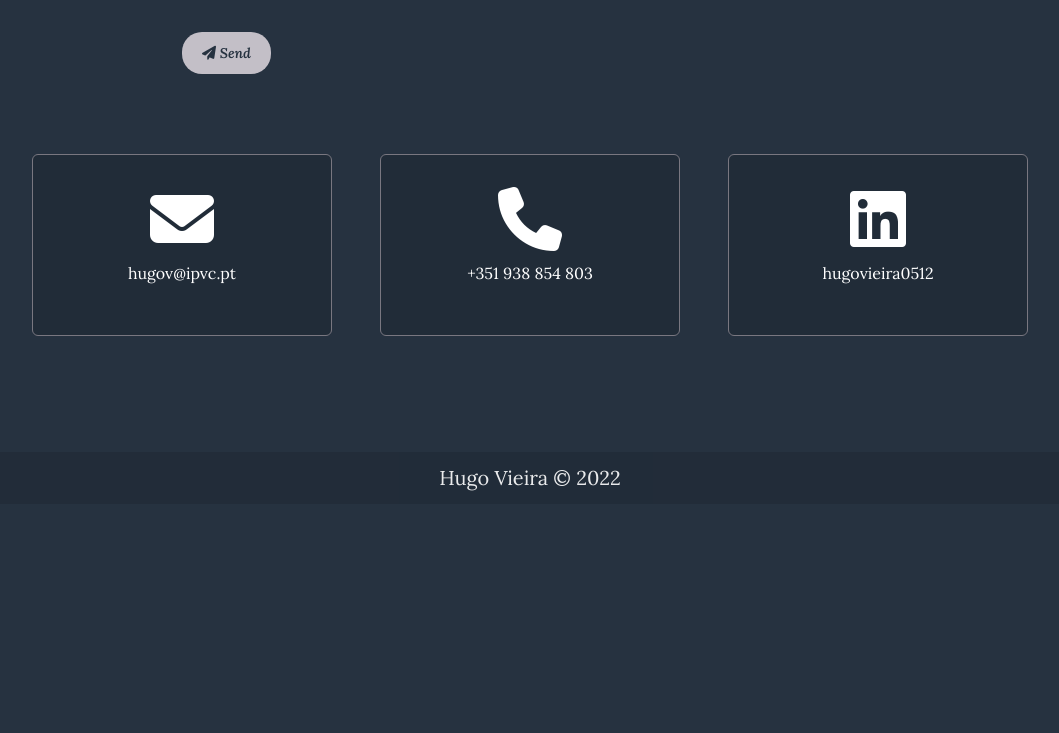
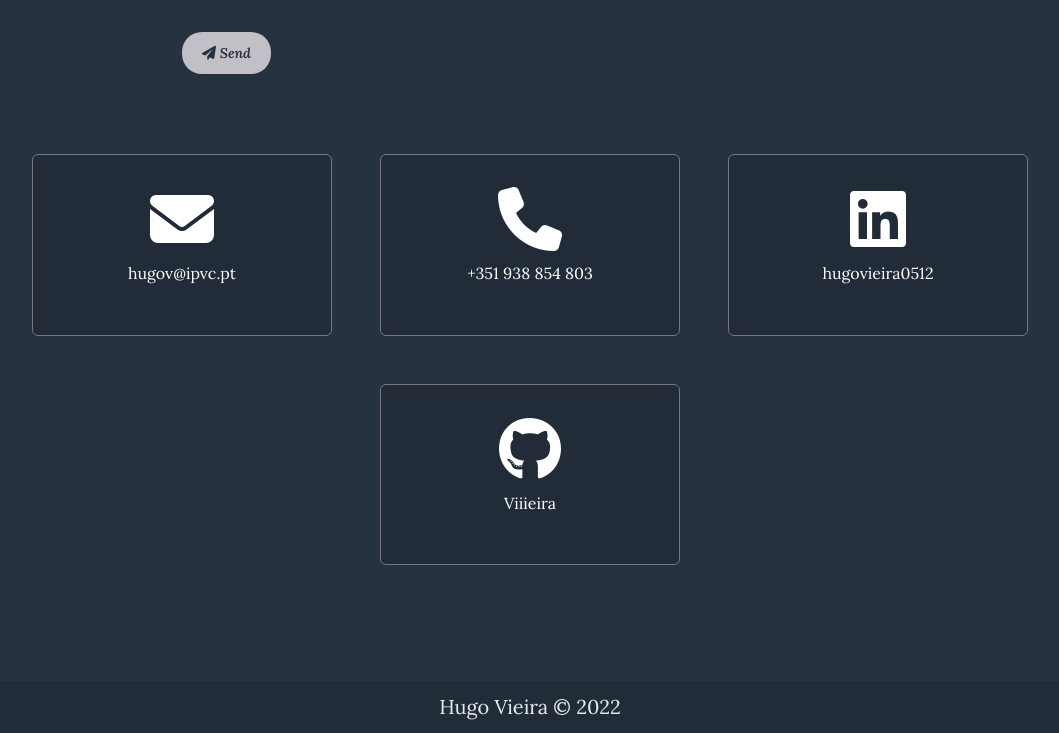
Before and after one commit to Viiieira/trabalhoSIR, a plain HTML site: page index.html in a window 1280 px wide. Shown: the part 4178-4911 px from the top of the page, without its empty margins (110-1169 px from the left). Before the commit the page ends 4682 px from the top, so only its background shows below. Drawn offline with Linux system fonts and the light colour scheme.

Commit message:
added github to contact cards

```diff
--- a/index.html
+++ b/index.html
@@ -226,6 +226,14 @@
                 </div>
             </div>
         </a>
+        <a href="https://github.com/Viiieira" target="_blank">
+            <div class="contact-card rounded">
+                <div class="icon">
+                    <i class="fa-brands fa-github"></i>
+                    <p>Viiieira</p>
+                </div>
+            </div>
+        </a>
     </div>
 </section>
 
```
